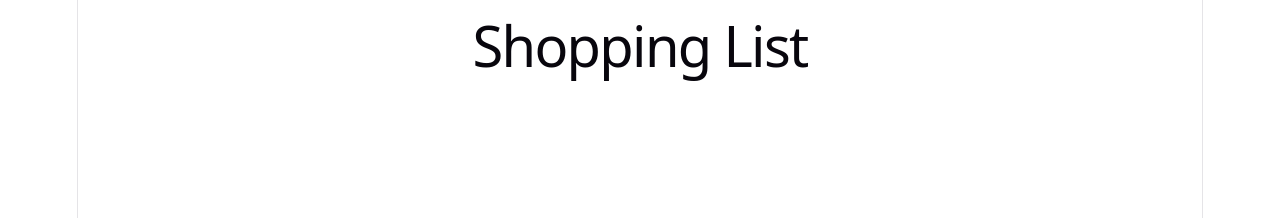
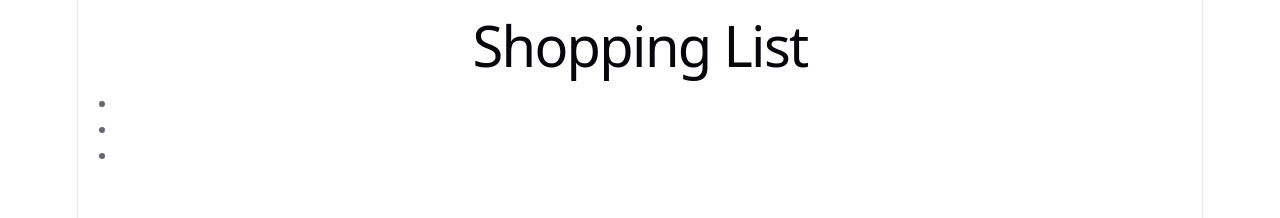
Before and after one commit to ihsky065/shopping-list-w-useState, a React (Vite) app: page / in a window 1280 px wide. Shown: the top 218 px of the page. Built offline with nearby package versions, Linux system fonts and the light colour scheme.

Commit message:
Render unordered list and iterated items element

```diff
--- a/src/App.jsx
+++ b/src/App.jsx
@@ -22,6 +22,11 @@ export default function App () {
   return(
     <div>
       <h1>Shopping List</h1>
+      <ul>
+        {items.map((item, index) => (
+          <li key={index}></li>
+        ))}
+      </ul>
     </div>
   )
 }
```
